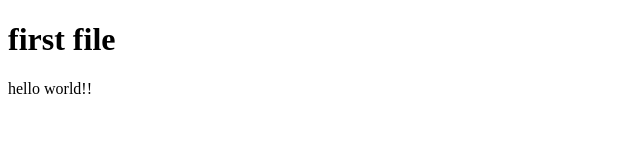
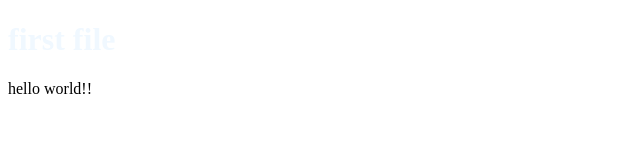
Before and after one commit to Sudarshan2057/firstgitproject, a plain HTML site: page index.html in a window 1280 px wide. Shown: the whole page, without its empty margins (0-640 px from the left). Drawn offline with Linux system fonts and the light colour scheme.

Commit message:
add stylebranch

```diff
--- a/index.html
+++ b/index.html
@@ -1,7 +1,12 @@
 <!DOCTYPE html>
 <html>
 <head>
-	<title></title>
+	<title>Document</title>
+	<style >
+		h1{
+			color:aliceblue;
+		}
+	</style>
 </head>
 <body>
 	<h1>first file</h1>
```
